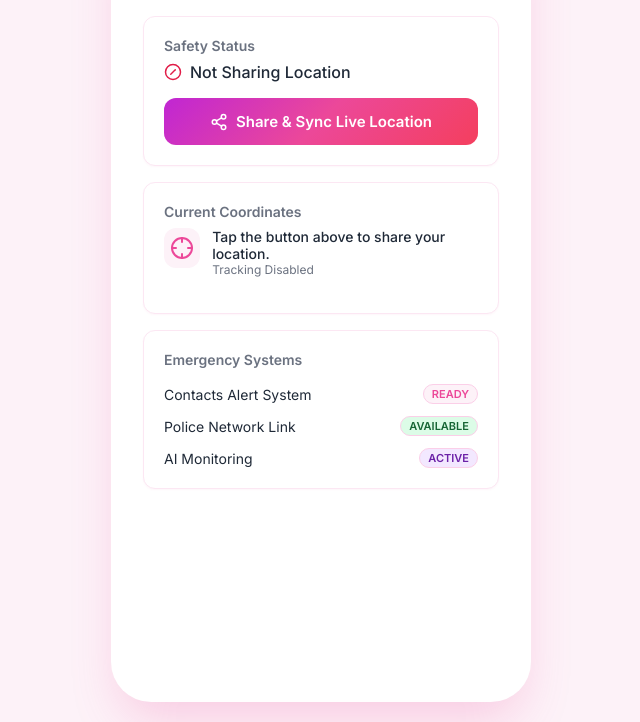
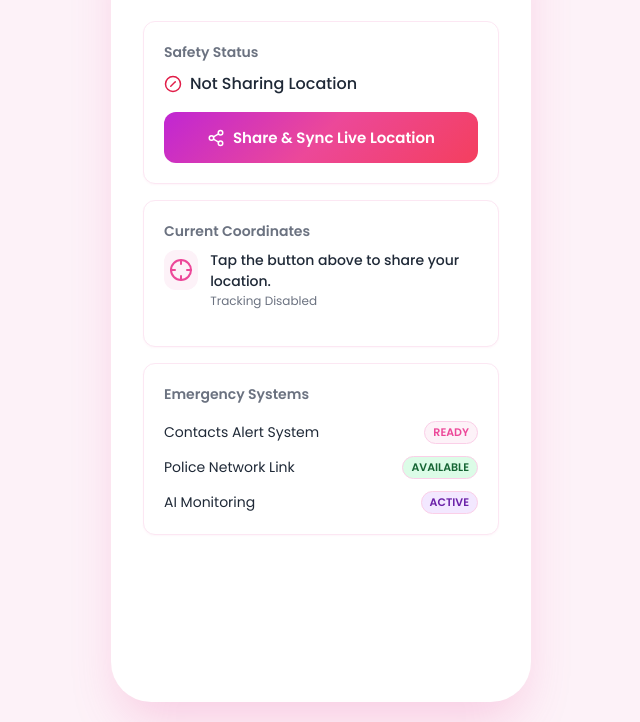
Before and after one commit to voidVisual/SheSafe, a website: page map.html in a window 1280 px wide. Shown: the part 118-840 px from the top of the page, without its empty margins (319-959 px from the left). Drawn offline with nearby package versions, Linux system fonts and the light colour scheme.

Commit message:
style: change font to Poppins for a more attractive and approachable aesthetic

```diff
--- a/style.css
+++ b/style.css
@@ -1,4 +1,4 @@
-@import url('https://fonts.googleapis.com/css2?family=Inter:wght@300;400;500;600;700&display=swap');
+@import url('https://fonts.googleapis.com/css2?family=Poppins:wght@300;400;500;600;700&display=swap');
 
 :root {
     --bg-color: #fdf2f8;
@@ -32,7 +32,7 @@
     margin: 0;
     padding: 0;
     box-sizing: border-box;
-    font-family: 'Inter', sans-serif;
+    font-family: 'Poppins', sans-serif;
 }
 
 ::-webkit-scrollbar {
```
